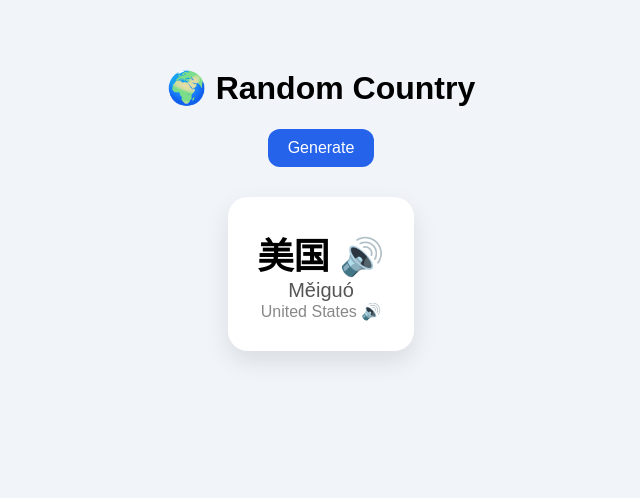
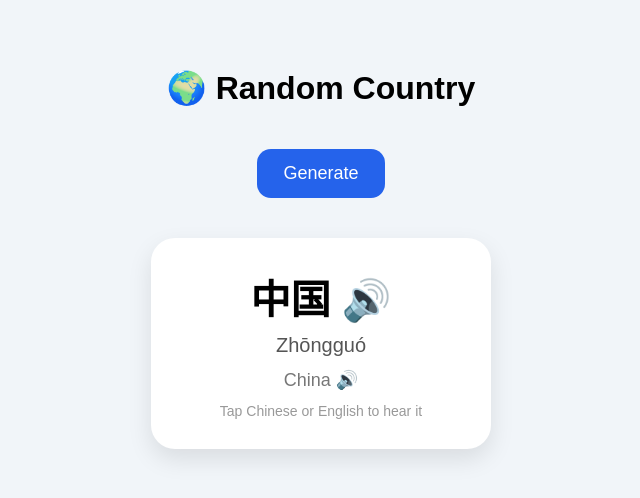
Before and after one commit to suechangsy/random-country, a plain HTML site: page index.html in a window 1280 px wide. Both pictures are taken after a click on the button "Generate". Shown: the whole page, without its empty margins (319-959 px from the left). Drawn offline with Linux system fonts and the light colour scheme.

Commit message:
Update index.html

```diff
--- a/index.html
+++ b/index.html
@@ -2,7 +2,8 @@
 <html lang="en">
 <head>
   <meta charset="UTF-8" />
-  <title>Random Country Generator</title>
+  <title>🌍 Talking Country Generator</title>
+
   <style>
     body {
       font-family: Arial, sans-serif;
@@ -10,45 +11,67 @@
       background: #f1f5f9;
       padding: 40px;
     }
+
+    h1 {
+      font-size: 32px;
+    }
+
     button {
-      padding: 10px 20px;
-      font-size: 16px;
-      border-radius: 12px;
+      padding: 14px 26px;
+      font-size: 18px;
+      border-radius: 14px;
       border: none;
       background: #2563eb;
       color: white;
       cursor: pointer;
+      margin-top: 20px;
     }
+
+    button:hover {
+      background: #1d4ed8;
+    }
+
     .card {
-      margin-top: 30px;
+      margin-top: 40px;
       background: white;
-      padding: 30px;
-      border-radius: 20px;
+      padding: 30px 40px;
+      border-radius: 24px;
       display: inline-block;
       box-shadow: 0 10px 25px rgba(0,0,0,0.1);
+      min-width: 260px;
     }
+
     .zh {
-      font-size: 36px;
+      font-size: 40px;
       font-weight: bold;
+      cursor: pointer;
     }
+
     .pinyin {
       font-size: 20px;
       color: #555;
+      margin-top: 8px;
     }
+
     .en {
-      font-size: 16px;
-      color: #888;
+      font-size: 18px;
+      color: #777;
+      margin-top: 12px;
+      cursor: pointer;
     }
-    .zh, .en {
-  cursor: pointer;
-}
 
-  .zh:hover, .en:hover {
-  color: #2563eb;
-}
+    .hint {
+      margin-top: 12px;
+      font-size: 14px;
+      color: #999;
+    }
 
+    .zh:hover, .en:hover {
+      color: #2563eb;
+    }
   </style>
 </head>
+
 <body>
 
 <h1>🌍 Random Country</h1>
@@ -57,56 +80,43 @@
 <div id="card"></div>
 
 <script>
+/* ---------- TEXT TO SPEECH ---------- */
+function speak(text, lang) {
+  window.speechSynthesis.cancel();
+  const utterance = new SpeechSynthesisUtterance(text);
+  utterance.lang = lang;
+  utterance.rate = 0.8; // kid-friendly speed
+  speechSynthesis.speak(utterance);
+}
+
+/* ---------- COUNTRY DATA ---------- */
 const countries = [
   { zh: "中国", pinyin: "Zhōngguó", en: "China" },
   { zh: "美国", pinyin: "Měiguó", en: "United States" },
   { zh: "日本", pinyin: "Rìběn", en: "Japan" },
+  { zh: "韩国", pinyin: "Hánguó", en: "South Korea" },
+  { zh: "英国", pinyin: "Yīngguó", en: "United Kingdom" },
   { zh: "法国", pinyin: "Fǎguó", en: "France" },
   { zh: "德国", pinyin: "Déguó", en: "Germany" },
-  { zh: "英国", pinyin: "Yīngguó", en: "United Kingdom" },
+  { zh: "意大利", pinyin: "Yìdàlì", en: "Italy" },
+  { zh: "西班牙", pinyin: "Xībānyá", en: "Spain" },
   { zh: "加拿大", pinyin: "Jiānádà", en: "Canada" },
   { zh: "澳大利亚", pinyin: "Àodàlìyà", en: "Australia" },
   { zh: "新西兰", pinyin: "Xīnxīlán", en: "New Zealand" },
   { zh: "俄罗斯", pinyin: "Éluósī", en: "Russia" },
-
-  { zh: "韩国", pinyin: "Hánguó", en: "South Korea" },
-  { zh: "朝鲜", pinyin: "Cháoxiǎn", en: "North Korea" },
   { zh: "印度", pinyin: "Yìndù", en: "India" },
-  { zh: "巴基斯坦", pinyin: "Bājīsītǎn", en: "Pakistan" },
-  { zh: "孟加拉国", pinyin: "Mèngjiālāguó", en: "Bangladesh" },
-  { zh: "斯里兰卡", pinyin: "Sīlǐlánkǎ", en: "Sri Lanka" },
-  { zh: "尼泊尔", pinyin: "Nípǒ'ěr", en: "Nepal" },
-
-  { zh: "意大利", pinyin: "Yìdàlì", en: "Italy" },
-  { zh: "西班牙", pinyin: "Xībānyá", en: "Spain" },
-  { zh: "葡萄牙", pinyin: "Pútáoyá", en: "Portugal" },
-  { zh: "荷兰", pinyin: "Hélán", en: "Netherlands" },
-  { zh: "比利时", pinyin: "Bǐlìshí", en: "Belgium" },
-  { zh: "瑞士", pinyin: "Ruìshì", en: "Switzerland" },
-  { zh: "奥地利", pinyin: "Àodìlì", en: "Austria" },
-  { zh: "瑞典", pinyin: "Ruìdiǎn", en: "Sweden" },
-  { zh: "挪威", pinyin: "Nuówēi", en: "Norway" },
-  { zh: "芬兰", pinyin: "Fēnlán", en: "Finland" },
-
   { zh: "巴西", pinyin: "Bāxī", en: "Brazil" },
+  { zh: "墨西哥", pinyin: "Mòxīgē", en: "Mexico" },
   { zh: "阿根廷", pinyin: "Āgēntíng", en: "Argentina" },
-  { zh: "智利", pinyin: "Zhìlì", en: "Chile" },
-  { zh: "秘鲁", pinyin: "Bìlǔ", en: "Peru" },
-  { zh: "哥伦比亚", pinyin: "Gēlúnbǐyà", en: "Colombia" },
-  { zh: "墨西哥", pinyin: "Mòxīgē", en: "Mexico" },
-
+  { zh: "南非", pinyin: "Nánfēi", en: "South Africa" },
   { zh: "埃及", pinyin: "Āijí", en: "Egypt" },
-  { zh: "南非", pinyin: "Nánfēi", en: "South Africa" },
-  { zh: "肯尼亚", pinyin: "Kěnníyà", en: "Kenya" },
-  { zh: "尼日利亚", pinyin: "Níjìlìyà", en: "Nigeria" },
-
   { zh: "以色列", pinyin: "Yǐsèliè", en: "Israel" },
   { zh: "土耳其", pinyin: "Tǔ'ěrqí", en: "Turkey" },
   { zh: "沙特阿拉伯", pinyin: "Shātè Ālābó", en: "Saudi Arabia" },
   { zh: "阿联酋", pinyin: "Āliánqiú", en: "United Arab Emirates" }
 ];
 
-
+/* ---------- GENERATE ---------- */
 function generate() {
   const c = countries[Math.floor(Math.random() * countries.length)];
 
@@ -115,24 +125,16 @@
       <div class="zh" onclick="speak('${c.zh}', 'zh-CN')">
         ${c.zh} 🔊
       </div>
-      <div class="pinyin">
-        ${c.pinyin}
-      </div>
+      <div class="pinyin">${c.pinyin}</div>
       <div class="en" onclick="speak('${c.en}', 'en-US')">
         ${c.en} 🔊
+      </div>
+      <div class="hint">
+        Tap Chinese or English to hear it
       </div>
     </div>
   `;
 }
-
-  function speak(text, lang) {
-  window.speechSynthesis.cancel(); // stop previous speech
-  const utterance = new SpeechSynthesisUtterance(text);
-  utterance.lang = lang;
-  utterance.rate = 0.8; // slower = kid friendly
-  speechSynthesis.speak(utterance);
-}
-
 </script>
 
 </body>
```
